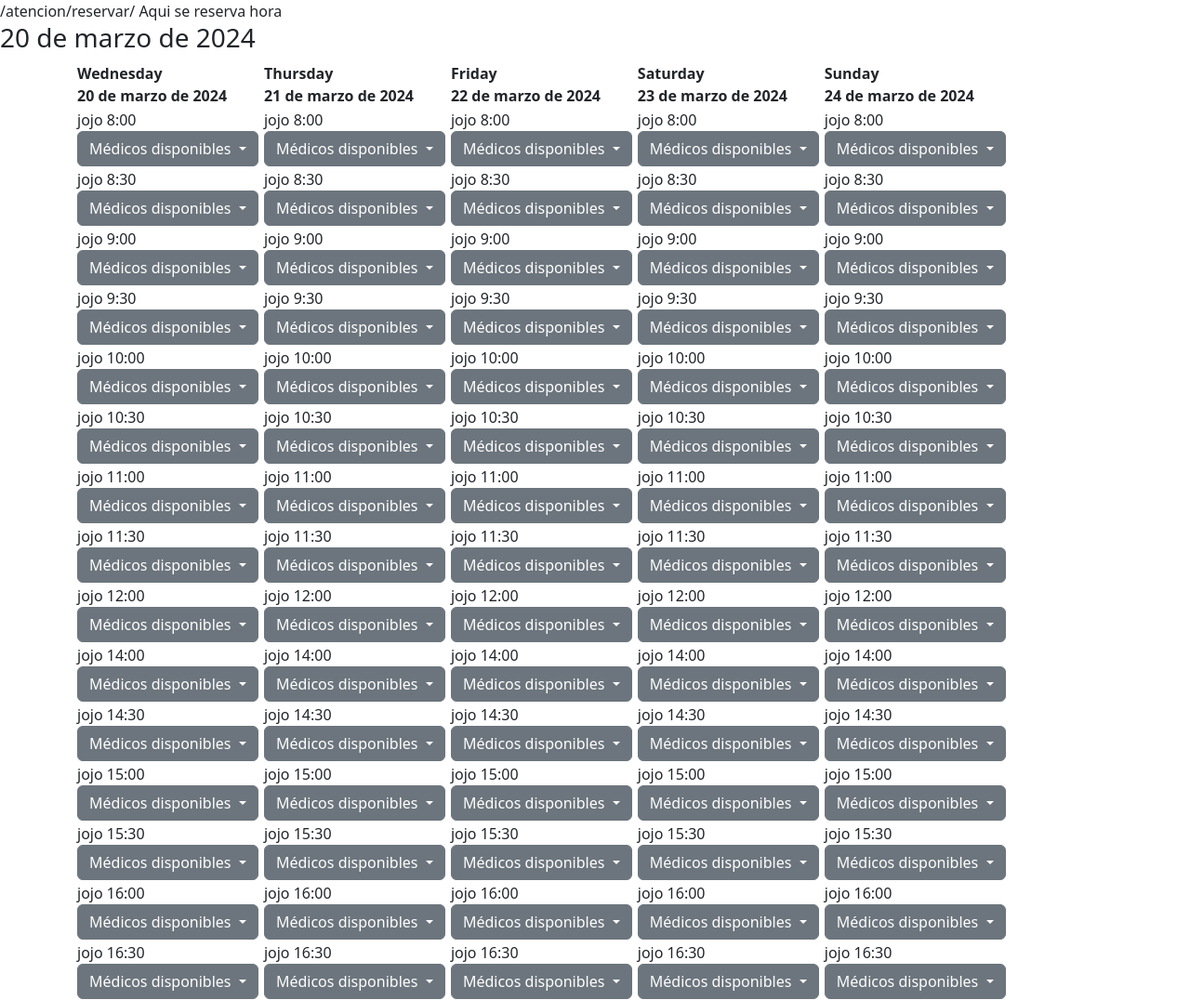
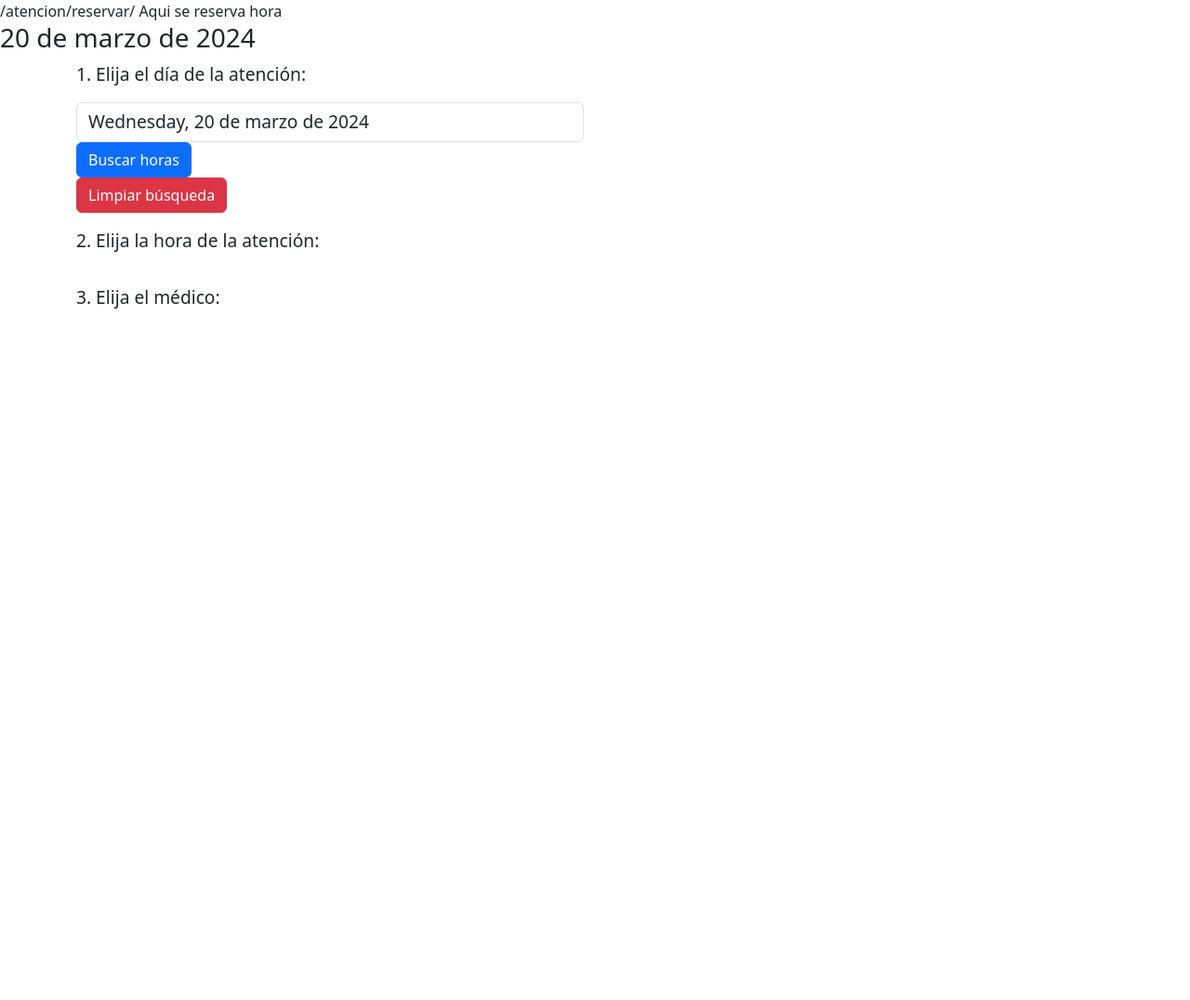
Before and after one commit to squirogar/reserva_atencion_medica, a Django app: page /atencion/reservar/ in a window 1280 px wide. Shown: the part 69-1145 px from the top of the page at 93% size. After the commit the page ends 401 px from the top, so only its background shows below. Run offline with Django 5.2, Linux system fonts and the light colour scheme; tables that the repository leaves empty hold one stand-in row (values such as "Sample post"); parts of the project's set-up code (start-up, migrations or seed data) failed here and were passed over.

Commit message:
avance en interfaz, plantilla reservar_atencion

```diff
--- a/reserva_atencion/hospital/templates/reservar_atencion.html
+++ b/reserva_atencion/hospital/templates/reservar_atencion.html
@@ -4,56 +4,153 @@
 {% block content %}
 Aqui se reserva hora
 
-{% if atenciones %}
-    {% for atencion in atenciones %}
-        {{atencion}}
-    {% endfor %}
-{% endif %}
-
-<!-- Example split danger button -->
 
 <h3>{{hoy}}</h3>
 
 <div class="container">
+    <div class="row">
+        <div class="col-md-6">
+            <p style="font-size: larger;">1. Elija el día de la atención:</p>
+            <form  method="get" id="form_fecha">
+            <select id="dropdown_fecha" class="form-control" style="font-size: larger;">
+                {% for dia, fecha in semana.items %}
+                    <option value='{{fecha.isoformat}}'>{{dia|capfirst}}, {{fecha}} </option>
+                {% endfor %}
+            </select>
+            <input class="btn btn-primary" type="submit" id="boton_buscar_horas" value="Buscar horas">
+            </form>
+            <div>
+                <button class="btn btn-danger" onclick="limpiaBusqueda()">Limpiar búsqueda</button>
+            </div>
+        </div>
 
-    {% for sem in semana %}
-    <table class="d-inline">
-        <tr>
-            <th>
-                {{sem.dia}}
-                <br>
-                {{sem.fecha}}
-            </th>
-        </tr>
-            {% for lh in sem.lista_horas %}
-                <tr>
+    </div>
 
-                    <td>
+    <div class="row mt-3">
+        <p style="font-size: larger;">2. Elija la hora de la atención:</p>
+        <div id="div_horas">
+            <div class="col-md-6" id="dropdown_horas_container">
 
-                        jojo
-                        {{lh.get_hora}}
-                        <br>
-                        <div class="dropdown">
-                            <button class="btn btn-secondary dropdown-toggle" type="button" data-bs-toggle="dropdown" aria-expanded="false">
-                              Médicos disponibles
-                            </button>
-                            <ul class="dropdown-menu">
-                                {%for medico in lh.get_medicos%}
-                              <li><a class="dropdown-item" href="#">{{medico}}</a></li>
-                              {%endfor%}
-                            </ul>
-                          </div>
+                <!-- Dropdown 2 will be inserted here -->
 
-                    </td>
-                </tr>
-            {% endfor %}
-        </table>
-    {% endfor %}
+
+            </div>
+        </div>
+    </form>
+    </div>
+
+    <div class="row mt-3">
+        <p style="font-size: larger;">3. Elija el médico:</p>
+        <form  method="post" action="{% url 'reserva_atencion_medica' %}" id="form_reserva_atencion">
+
+
+            <div class="col-md-6" id="dropdown_medicos_container">
+                <!-- Dropdown 3 will be inserted here -->
+
+            </div>
+        </form>
+    </div>
+
+
 
 </div>
 
 
 
+<script src="https://ajax.googleapis.com/ajax/libs/jquery/3.7.1/jquery.min.js"></script>
+<script>
+    $(document).ready(function () {
+
+        // formulario fechas
+        $('#form_fecha').submit(function (e) {
+            e.preventDefault();
+            console.log($('#dropdown_fecha').val());
+            $.ajax({
+                url: "{% url 'get_horas_disponibles' %}", // La URL de tu vista de Django que manejará la solicitud AJAX
+                type: "get",
+                data: {
+                    'fecha': $('#dropdown_fecha').val(),
+                },
+                dataType: 'json',
+                success: function (data) {
+                    console.log("jkfdjkfjd")
+                    var dropdown2HTML = '<select class="form-control" id="dropdown_horas" style="font-size:larger">';
+                    $.each(data.opciones, function (index, opcion) {
+                        //console.log(opcion) //diccionario: {hora: lista_medicos}
+                        //hora_disponible=[id, nombre, apellido]
+                        dropdown2HTML += '<option value="' + opcion.hora + '">' + opcion.hora + '</option>';
+                    });
+                    dropdown2HTML += '</select>';
+                    dropdown2HTML += '<button class="btn btn-primary" type="button" id="boton_buscar_medicos">Buscar médicos</button>';
+                    $('#dropdown_horas_container').html(dropdown2HTML);
+
+                    //deshabilitamos el boton y dropdown de form_fecha
+                    $('#boton_buscar_horas').prop("disabled", true);
+                    $('#dropdown_fecha').prop("disabled", true);
+
+                    //establecemos un listener a boton_buscar_medicos
+                    setListenerBoton(data);
+
+                },
+                error : function(jqXHR, status, error) {
+                    alert('Disculpe, existió un problema');
+                },
+            });
+        });
+
+
+
+    });
+
+
+
+    function setListenerBoton(data) {
+        var boton_buscar_medicos = document.getElementById('boton_buscar_medicos');
+
+        boton_buscar_medicos.addEventListener("click", function get_medicos() {
+            var hora_elegida = document.getElementById('dropdown_horas').value;
+            console.log("hora elegida", hora_elegida);
+
+            var dropdown2HTML = '<select class="form-control" id="dropdown_medicos">';
+            var medicos = [];
+
+
+            // Jquery //
+            // recorremos el json "data" para obtener la lista de medicos
+            $.each(data.opciones, function (index, opcion) {
+                if (opcion.hora == hora_elegida) {
+                    medicos = opcion.medicos
+                    console.log(opcion.medicos);
+                    return;
+                }
+            });
+            // // //
+
+            var dropdown2HTML = '<select class="form-control">';
+            medicos.forEach(function (medico) {
+                dropdown2HTML += '<option value="' + medico[0] + '">' + medico[1] + ' ' + medico[2] + '</option>';
+
+            });
+            dropdown2HTML += '</select>';
+            dropdown2HTML += '<input class="btn btn-primary" type="submit" value="Reservar atencion">';
+            $('#dropdown_medicos_container').html(dropdown2HTML);
+
+        }); // escucho el evento "click" en el botón "boton_buscar_horas"
+    }
+
+
+
+    function limpiaBusqueda() {
+        document.getElementById("dropdown_horas_container").innerHTML = "";
+        $('#boton_buscar_horas').prop("disabled", false);
+        $('#dropdown_fecha').prop("disabled", false);
+        document.getElementById("dropdown_medicos_container").innerHTML = "";
+    }
+
+
+
+</script>
+
 
 
 {% endblock %}
--- a/reserva_atencion/hospital/urls.py
+++ b/reserva_atencion/hospital/urls.py
@@ -5,4 +5,7 @@ urlpatterns = [
     path("historial/", views.historial, name="historial"),
     path("reservar/", views.reservar_atencion, name="reservar_atencion"),
     path("medicos/", views.medicos, name="medicos"),
+    path('get_horas_disponibles/', views.get_horas_disponibles, name='get_horas_disponibles'),
+    path('get_medicos_disponibles/', views.get_medicos_disponibles, name='get_medicos_disponibles'),
+    path('reserva_atencion_medica/', views.reserva_atencion_medica, name='reserva_atencion_medica'),
 ]
--- a/reserva_atencion/hospital/views.py
+++ b/reserva_atencion/hospital/views.py
@@ -1,5 +1,6 @@
-from django.shortcuts import render
+from django.shortcuts import render, HttpResponse
 from .models import Medico, Atencion
+
 
 from . import utils
 
@@ -28,6 +29,7 @@ def reservar_atencion(request):
 
     print(fechas_semana)
 
+    """
     horarios= [
             "8:00", "8:30", "9:00", "9:30", "10:00", "10:30", "11:00", "11:30",
             "12:00", "14:00", "14:30", "15:00", "15:30", "16:00", "16:30"
@@ -39,6 +41,7 @@ def reservar_atencion(request):
 
     for i in range(len(fechas_semana["semana"])):
         print("\t\tDIA:", fechas_semana["semana"][i][0])
+        print(type(fechas_semana["semana"][i][1]))
         # atenciones para un dia especifico de la semana
         atenciones_dia = Atencion.objects.filter(fecha_atencion=fechas_semana["semana"][i][1])
         print(atenciones_dia, "\n")
@@ -69,11 +72,10 @@ def reservar_atencion(request):
             lista_horas=lista_horas)
         )
 
-
+    """
     contexto = {
         "hoy": fechas_semana["hoy"],
-        "semana": semana,
-        "horarios": horarios
+        "semana": fechas_semana["semana"],
     }
 
 
@@ -84,6 +86,73 @@ def reservar_atencion(request):
 
     return render(request, "reservar_atencion.html", context=contexto)
 
+
+
+################
+from django.http import JsonResponse
+
+def get_horas_disponibles(request):
+    print("\n\n\nHORAS DISPONIBLES AJAX")
+    fecha = request.GET.get('fecha')
+    print(fecha)
+    atenciones_del_dia = Atencion.objects.filter(fecha_atencion=fecha)
+    print(atenciones_del_dia, "\n")
+
+
+    ###
+    # vamos pregunta por cada horario los medicos disponibles
+    opciones = []
+    horarios= [
+            "8:00", "8:30", "9:00", "9:30", "10:00", "10:30", "11:00", "11:30",
+            "12:00", "14:00", "14:30", "15:00", "15:30", "16:00", "16:30"
+        ]
+
+
+    for hora in horarios:
+        print("\t hora", hora)
+        # Utilizamos exclude() en el modelo Medico para excluir aquellos médicos
+        # que tienen una atención programada a una determinada hora.
+        #medicos_disponibles = Medico.objects.exclude(atencion__hora_atencion=hora, atencion__fecha_atencion=fechas_semana["semana"][i][1])
+        atencion_con_hora_fecha = Atencion.objects.filter(hora_atencion=hora, fecha_atencion=fecha)
+        medicos_con_atencion = atencion_con_hora_fecha.values_list('medico_id', flat=True)
+        medicos_disponibles = Medico.objects.exclude(id__in=medicos_con_atencion)
+        print("medicos disponibles: ", medicos_disponibles)
+        print(list(medicos_disponibles.values_list("id", "nombre", "apellido")))
+        #atenciones_hora = atenciones_dia.filter(hora_atencion=hora)
+        #print("atenciones_hora", atenciones_hora)
+
+        if medicos_disponibles:
+            # guardamos la lista de medicos en algun lugar junto con la hora
+            opciones.append({"hora": hora, "medicos": list(medicos_disponibles.values_list("id", "nombre", "apellido"))})
+            # opciones = [{hora: lista de medicos disponibles}, ..., {hora: lista de medicos disponibles}]
+
+    return JsonResponse({'opciones': opciones})
+
+
+    ###
+
+
+
+
+def get_medicos_disponibles(request):
+    print("jfdj")
+    selected_value = request.GET.get('selected_value')
+
+    # Aquí realiza la lógica para consultar la base de datos y obtener las opciones para el segundo dropdown
+    # Supongamos que tienes una lista de opciones en forma de tuplas (value, label)
+    options = [
+        {'value': 1, 'label': 'Opción A'},
+        {'value': 2, 'label': 'Opción B'},
+        {'value': 3, 'label': 'Opción C'}
+    ]
+
+    return JsonResponse({'options': options})
+
+################
+
+def reserva_atencion_medica(request):
+    print("aloha")
+    return HttpResponse("aloha")
 
 
 
@@ -149,10 +218,11 @@ def get_semana(year, month, day):
 
     # guardamos cada dia con su correspondiente fecha (nombre_dia, fecha)
     info_semana = {}
-    semana = []
-    for d in zip(nombres_dias, fechas_semana):
-        semana.append(d)
+    semana = {}
+    for d, f in zip(nombres_dias, fechas_semana):
+        semana[d] = f
 
+    print(semana)
     info_semana["hoy"] = date(year, month, day)
     info_semana["semana"] = semana
 
```
